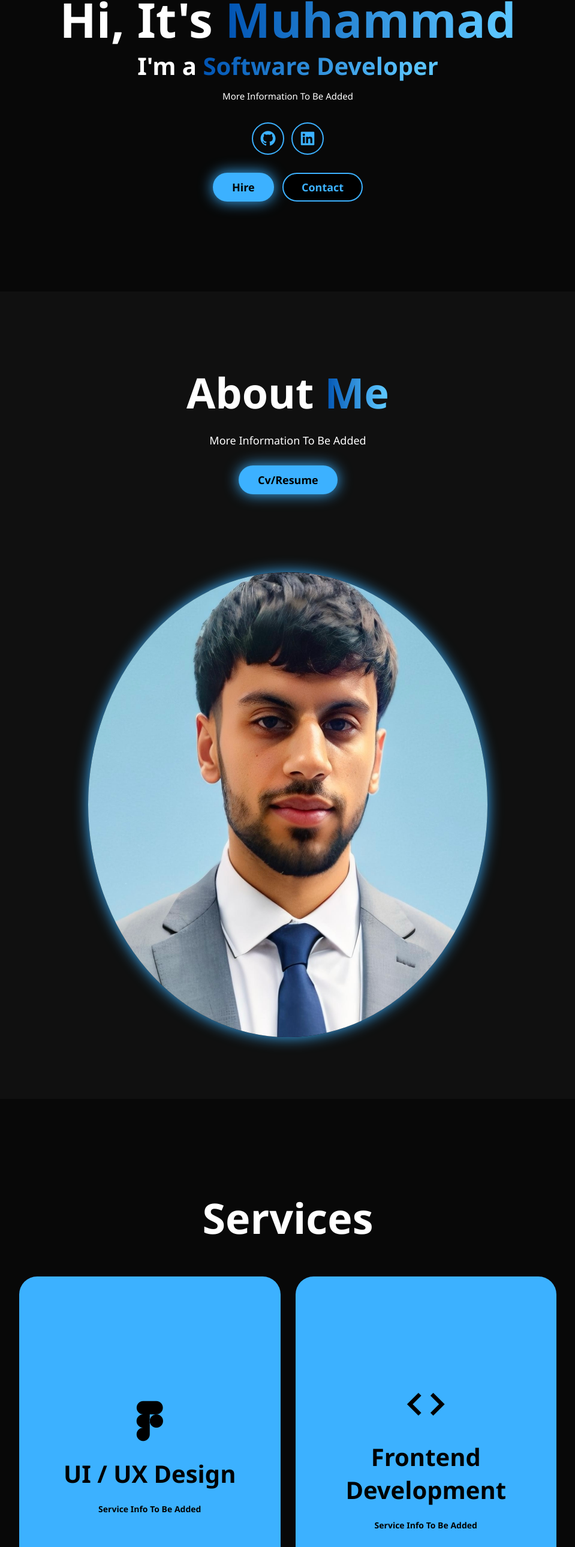
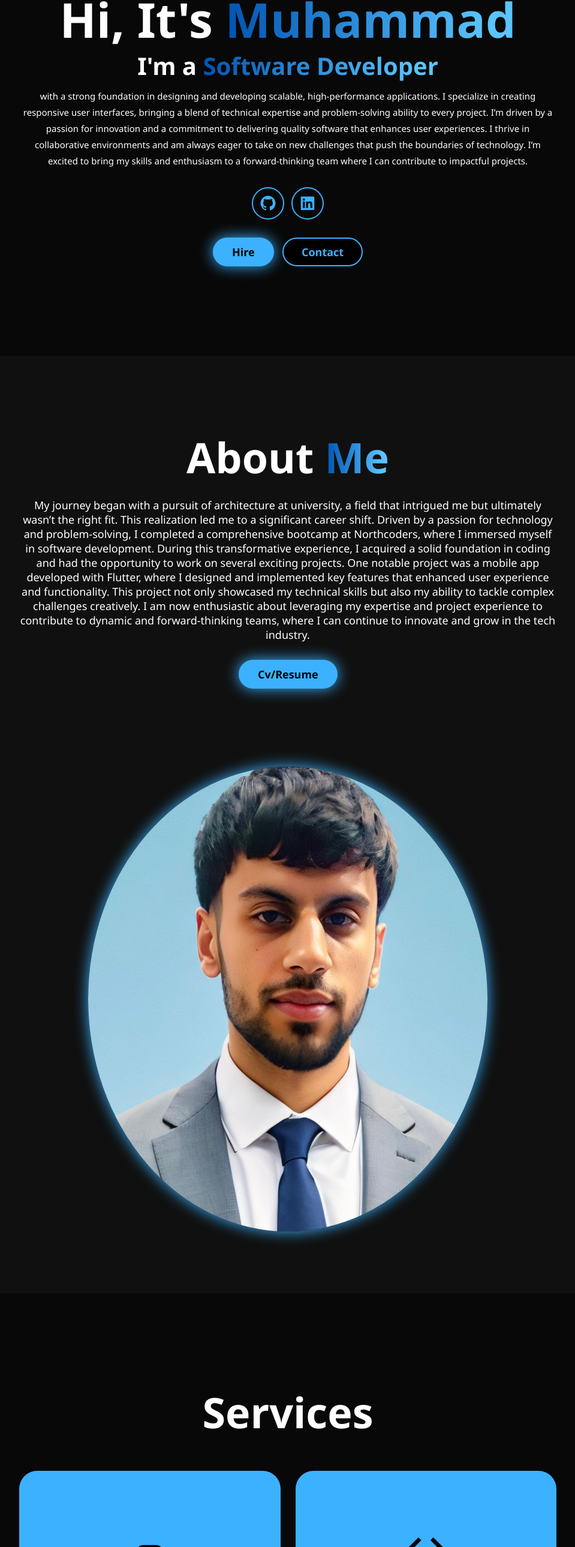
Before and after one commit to Cwazycodes/Muhammad_Hussain_portfolio, a plain HTML site: page index.html in a window 1280 px wide. Shown: the part 1061-3640 px from the top of the page at 60% size, without its empty margins (160-1119 px from the left). Drawn offline with nearby package versions, Linux system fonts and the light colour scheme; a script that the page names is missing.

Commit message:
added cv

```diff
--- a/index.html
+++ b/index.html
@@ -30,7 +30,7 @@
       <div class="home-content">
         <h1>Hi, It's <span>Muhammad</span></h1>
         <h3>I'm a <span>Software Developer</span></h3>
-        <p>More Information To Be Added</p>
+        <p>with a strong foundation in designing and developing scalable, high-performance applications. I specialize in creating responsive user interfaces, bringing a blend of technical expertise and problem-solving ability to every project. I’m driven by a passion for innovation and a commitment to delivering quality software that enhances user experiences. I thrive in collaborative environments and am always eager to take on new challenges that push the boundaries of technology. I’m excited to bring my skills and enthusiasm to a forward-thinking team where I can contribute to impactful projects.</p>
         <div class="social-icons">
           <a href="https://github.com/Cwazycodes" aria-label="Github Profile">
             <i class="bx bxl-github"></i>
@@ -59,8 +59,8 @@
 
       <div class="about-content">
         <h2>About <span>Me</span></h2>
-        <p>More Information To Be Added</p>
-        <a href="#" class="btn">Cv/Resume</a>
+        <p>My journey began with a pursuit of architecture at university, a field that intrigued me but ultimately wasn’t the right fit. This realization led me to a significant career shift. Driven by a passion for technology and problem-solving, I completed a comprehensive bootcamp at Northcoders, where I immersed myself in software development. During this transformative experience, I acquired a solid foundation in coding and had the opportunity to work on several exciting projects. One notable project was a mobile app developed with Flutter, where I designed and implemented key features that enhanced user experience and functionality. This project not only showcased my technical skills but also my ability to tackle complex challenges creatively. I am now enthusiastic about leveraging my expertise and project experience to contribute to dynamic and forward-thinking teams, where I can continue to innovate and grow in the tech industry.</p>
+        <a href="Muhammad Hussain's CV.pdf" class="btn">Cv/Resume</a>
       </div>
     </section>
     <section class="services" id="services">
@@ -71,21 +71,21 @@
           <div class="service-info">
             <i class="bx bxl-figma"></i>
             <h4>UI / UX Design</h4>
-            <p>Service Info To Be Added</p>
+            <p>Transform your ideas into intuitive and visually compelling digital experiences. I specialize in creating user interfaces that are not only aesthetically pleasing but also enhance user satisfaction through effective design solutions. From wireframes to final designs, I ensure every element is crafted to meet user needs and business goals.</p>
           </div>
         </div>
         <div class="service-box">
           <div class="service-info">
             <i class="bx bx-code"></i>
             <h4>Frontend Development</h4>
-            <p>Service Info To Be Added</p>
+            <p>Bring your vision to life with dynamic and responsive websites. As a frontend developer, I build engaging and interactive interfaces using modern technologies like HTML, CSS, and JavaScript. My focus is on delivering smooth, visually appealing experiences that work seamlessly across all devices and browsers.</p>
           </div>
         </div>
         <div class="service-box">
           <div class="service-info">
             <i class="bx bx-code-curly"></i>
             <h4>Backend Development</h4>
-            <p>Service Info To Be Added</p>
+            <p>Ensure your application runs smoothly behind the scenes with robust backend solutions. I develop the server-side logic and manage databases to provide a reliable and scalable foundation for your project. From API development to server management, I handle the technical aspects to support a seamless user experience.</p>
           </div>
         </div>
       </div>
@@ -98,7 +98,7 @@
         <div class="project-card">
           <img src="pathpal.png" alt="" />
           <h3>PathPal</h3>
-          <p>Project Info To Be Added</p>
+          <p>An innovative fitness tracker app that not only monitors your steps but also features an augmented reality (AR) pet that grows and evolves as you stay active. This project combines fitness motivation with interactive technology, making exercise more engaging and rewarding.</p>
           <a href="https://github.com/ar-kt02/fe-pathpal" class="btn"
             >Review Project</a
           >
@@ -106,7 +106,7 @@
         <div class="project-card">
           <img src="reactJobs.png" alt="" />
           <h3>React Jobs</h3>
-          <p>Project Info To Be Added</p>
+          <p>A comprehensive job management system that enables users to add, edit, and delete job listings. Built with a custom API using Express and MongoDB, this platform provides a robust backend to handle job data efficiently, offering a seamless experience for users managing job-related information.</p>
           <a href="https://cwazycodes-reactjobs.netlify.app" class="btn"
             >Review Project</a
           >
@@ -114,7 +114,7 @@
         <div class="project-card">
           <img src="ncNews.png" alt="" />
           <h3>Nc News</h3>
-          <p>Project Info To Be Added</p>
+          <p>A dynamic news platform where users can read articles, comment, and vote on their favorite posts. I developed the API with Express and PostgreSQL to ensure reliable performance and scalability, facilitating user interaction and content management on the site.</p>
           <a href="https://cwazycodes-nc-news.netlify.app" class="btn"
             >Review Project</a
           >
@@ -164,7 +164,7 @@
 
       <ul class="list">
         <li>
-          <a href="#">CV</a>
+          <a href="Muhammad Hussain's CV.pdf">CV</a>
         </li>
         <li>
           <a href="#services">Services</a>
```
Also changed, not shown: package-lock.json (added), 2 other files.
